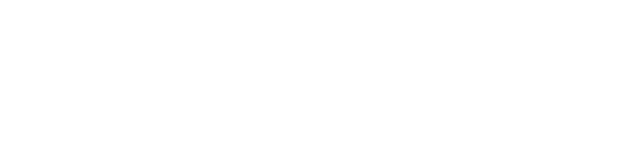
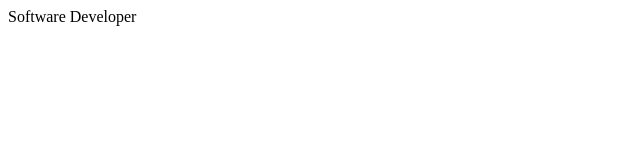
Before and after one commit to repsorp39/mon-cv, a plain HTML site: page index.html in a window 1280 px wide. Shown: the whole page, without its empty margins (0-640 px from the left). Drawn offline with Linux system fonts and the light colour scheme.

Commit message:
mise en place de la section titre

```diff
--- a/index.html
+++ b/index.html
@@ -3,10 +3,12 @@
 <head>
     <meta charset="UTF-8">
     <meta name="viewport" content="width=device-width, initial-scale=1.0">
-    <title>Branche titre | Modification du titre </title>
+    <title>Document</title>
     <link rel="stylesheet" href="style.css">
 </head>
 <body>
-
+    <section class="titre">
+        Software Developer
+    </section>
 </body>
 </html>
```
